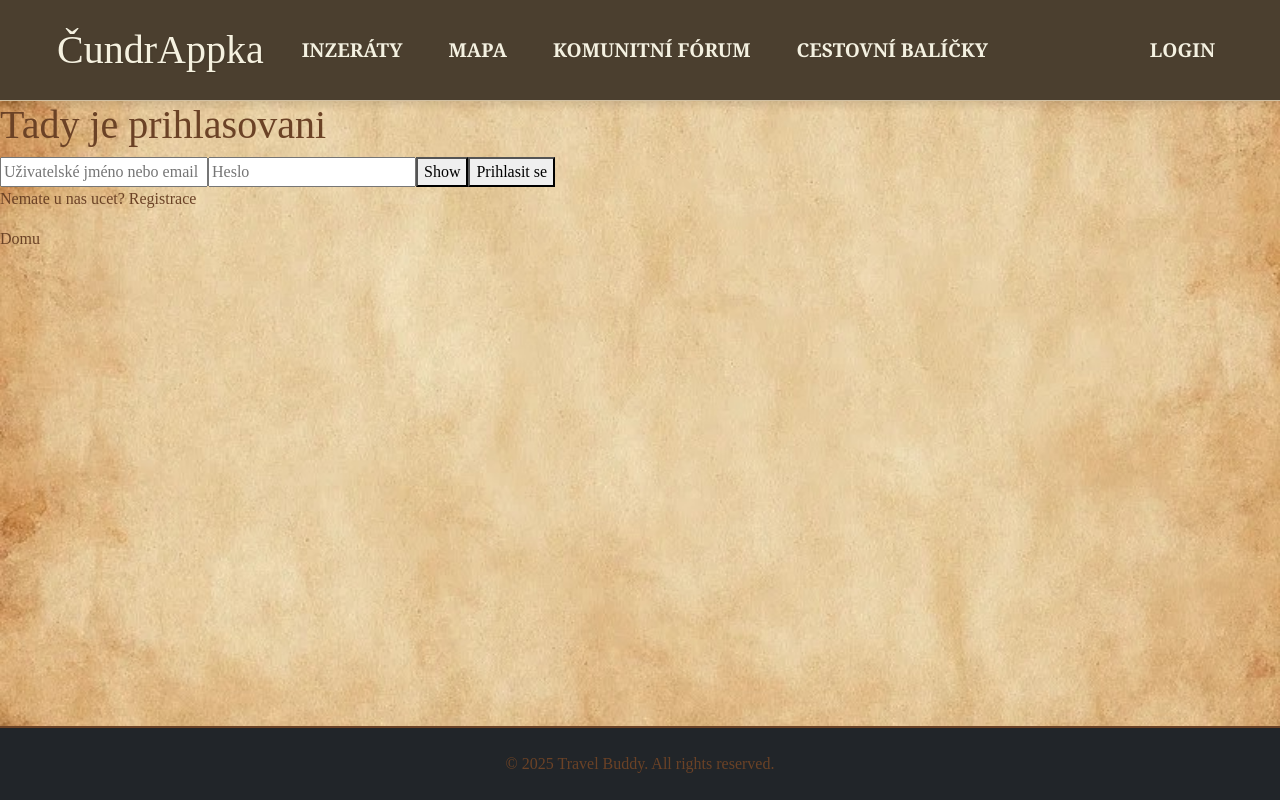
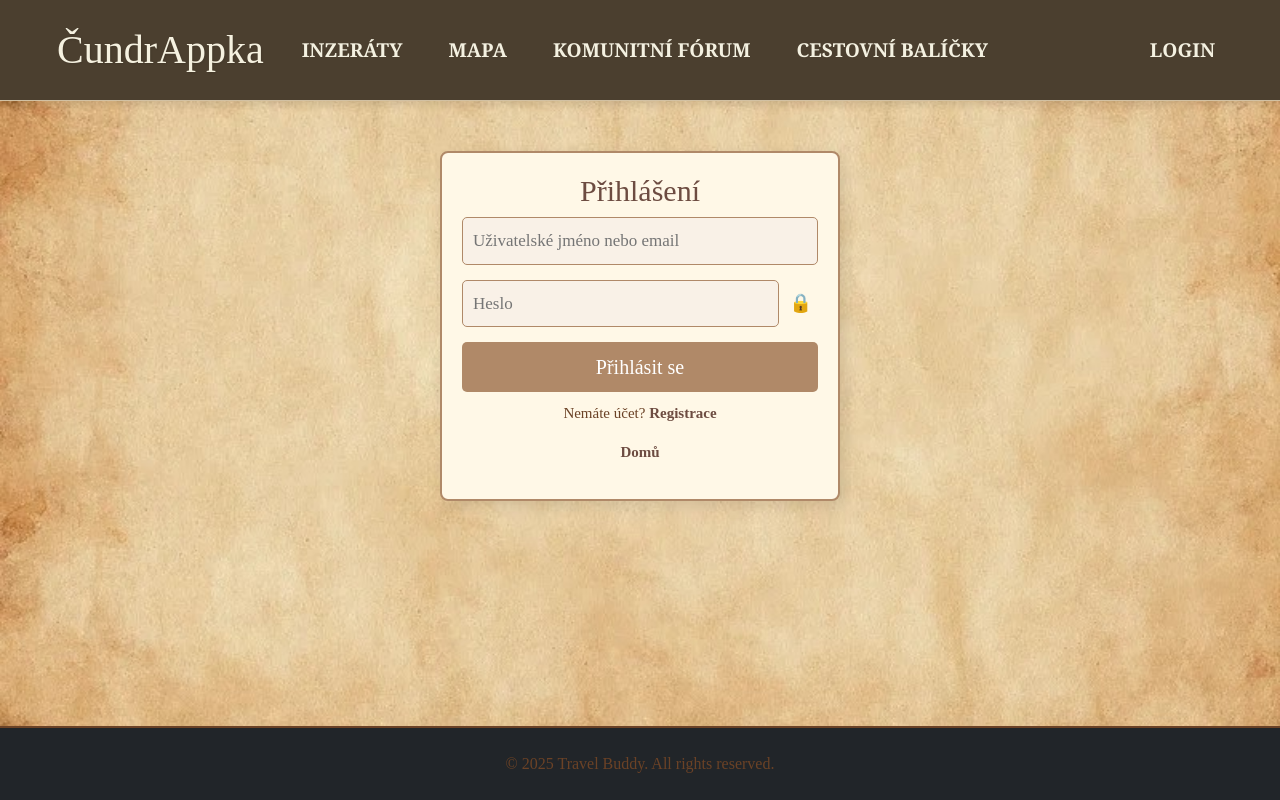
Before and after one commit to gyarab/2024-4e-Javurkova-CundrAppka, a React (Create React App) app in the folder client/: page /prihlaseni in a window 1280 px wide. Built offline with nearby package versions, Linux system fonts and the light colour scheme; no server answers.

Commit message:
login/register frontend done

```diff
--- a/client/src/pages/users/LoginUserPage.tsx
+++ b/client/src/pages/users/LoginUserPage.tsx
@@ -1,66 +1,75 @@
-import React, { useState } from 'react'
-import { useNavigate } from 'react-router-dom'
-import useLoginUser from 'hooks/users/useLoginUser'
-import LoadingCircle from 'components/LoadingCircle'
+import React, { useState } from 'react';
+import { useNavigate } from 'react-router-dom';
+import useLoginUser from 'hooks/users/useLoginUser';
+import LoadingCircle from 'components/LoadingCircle';
+import 'styles/Auth.css';
 
 function LoginUserPage() {
-  const [userInfo, setUserInfo] = useState('')
-  const [password, setPassword] = useState('')
+  const [userInfo, setUserInfo] = useState('');
+  const [password, setPassword] = useState('');
   const [showPassword, setShowPassword] = useState(false);
 
-  const { loginUser } = useLoginUser()
-  const navigate = useNavigate()
+  const { loginUser } = useLoginUser();
+  const navigate = useNavigate();
 
   const handleSubmit = async (e: React.FormEvent) => {
-        e.preventDefault()
-        const { success, message } = await loginUser(userInfo, password)
+    e.preventDefault();
+    const { success, message } = await loginUser(userInfo, password);
 
     if (success) {
-          navigate('/')
+      navigate('/');
       window.location.reload();
     } else {
-          alert(message)
-          setPassword('')
+      alert(message);
+      setPassword('');
     }
-    }
+  };
 
   const toggleVisibility = () => {
     setShowPassword(!showPassword);
-    }
+  };
 
   return (
-    <div>
-      <h1>Tady je prihlasovani</h1>
-      <form onSubmit={handleSubmit}>
+    <div className="auth-container">
+      <h1 className="auth-title">Přihlášení</h1>
+      <form className="auth-form" onSubmit={handleSubmit}>
         <input
+          className="auth-input"
           type="text"
           value={userInfo}
           onChange={(e) => setUserInfo(e.target.value)}
           required
-                placeholder='Uživatelské jméno nebo email'
+          placeholder="Uživatelské jméno nebo email"
         />
+        <div className="password-container">
           <input
-                id='password'
-                type={showPassword ? "text" : "password"}
+            className="auth-input"
+            id="password"
+            type={showPassword ? 'text' : 'password'}
             value={password}
             onChange={(e) => setPassword(e.target.value)}
             required
-                placeholder='Heslo'
+            placeholder="Heslo"
           />
           <button
             type="button"
             onClick={toggleVisibility}
+            className="toggle-password"
             aria-label="Toggle password visibility"
           >
-                {showPassword ? "Hide" : "Show"}
+            {showPassword ? '👁️' : '🔒'}
           </button>
-
-        <button type="submit">Prihlasit se</button>
+        </div>
+        <button className="auth-button" type="submit">Přihlásit se</button>
       </form>
-      <p>Nemate u nas ucet? <a href="/registrace">Registrace</a></p>
-      <p><a href="/">Domu</a></p>
+      <p className="auth-footer">
+        Nemáte účet? <a href="/registrace" className="auth-link">Registrace</a>
+      </p>
+      <p className="auth-footer">
+        <a href="/" className="auth-link">Domů</a>
+      </p>
     </div>
-  )
+  );
 }
 
-export default LoginUserPage
+export default LoginUserPage;
--- a/client/src/pages/users/RegisterUserPage.tsx
+++ b/client/src/pages/users/RegisterUserPage.tsx
@@ -1,105 +1,70 @@
-import React, { useState } from 'react'
-import { useNavigate } from 'react-router-dom'
-import useRegisterUser from 'hooks/users/useRegisterUser'
-import User from 'models/user'
+import React, { useState } from 'react';
+import { useNavigate } from 'react-router-dom';
+import useRegisterUser from 'hooks/users/useRegisterUser';
+import User from 'models/user';
+import 'styles/Auth.css';
 
 function RegisterUserPage() {
-  const [username, setUsername] = useState('')
-  const [firstName, setFirstName] = useState('')
-  const [middleName, setMiddleName] = useState('')
-  const [lastName, setLastName] = useState('')
-  const [email, setEmail] = useState('')
-  const [birthday, setBirthday] = useState(new Date())
-  const [password, setPassword] = useState('')
-
+  const [username, setUsername] = useState('');
+  const [firstName, setFirstName] = useState('');
+  const [middleName, setMiddleName] = useState('');
+  const [lastName, setLastName] = useState('');
+  const [email, setEmail] = useState('');
+  const [birthday, setBirthday] = useState('');
+  const [password, setPassword] = useState('');
   const [showPassword, setShowPassword] = useState(false);
 
-  const { registerUser } = useRegisterUser()
-  const navigate = useNavigate()
+  const { registerUser } = useRegisterUser();
+  const navigate = useNavigate();
 
   const handleSubmit = async (e: React.FormEvent) => {
-      e.preventDefault()
+    e.preventDefault();
 
-      const newUser: User = {
-        username: username,
-        first_name: firstName,
-        middle_name: middleName,
-        last_name: lastName,
-        birthday: birthday,
-        email: email,
-        password: password
-      }
-      const { success, message } = await registerUser(newUser)
+    const newUser: User = {
+      username,
+      first_name: firstName,
+      middle_name: middleName,
+      last_name: lastName,
+      birthday: new Date(birthday),
+      email,
+      password,
+    };
 
-      if (success) {
-        navigate('/prihlaseni')
-      } else {
-        alert(message)
-      }
-  }
+    const { success, message } = await registerUser(newUser);
+    if (success) {
+      navigate('/prihlaseni');
+    } else {
+      alert(message);
+    }
+  };
 
-    const toggleVisibility = () => {
-      setShowPassword(!showPassword);
-    }
+  const toggleVisibility = () => {
+    setShowPassword(!showPassword);
+  };
 
   return (
-    <div>
-      <h1>Registrace</h1>
-      <form onSubmit={handleSubmit}>
-        <input
-                type="text"
-                onChange={(e) => setUsername(e.target.value)}
-                required
-                placeholder='Uživatelské jméno'
-        />
-        <input
-                type="text"
-                onChange={(e) => setFirstName(e.target.value)}
-                required
-                placeholder='Krestni jmeno'
-        />
-        <input
-                type="text"
-                onChange={(e) => setMiddleName(e.target.value)}
-                placeholder='Druhe jmeno'
-        />
-        <input
-                type="text"
-                onChange={(e) => setLastName(e.target.value)}
-                placeholder='Prijmeni'
-        />
-        <input
-                type="email"
-                onChange={(e) => setEmail(e.target.value)}
-                required
-                placeholder='Email'
-        />
-        <input
-                type="date"
-                onChange={(e) => setBirthday(new Date(e.target.value))}
-                required
-                placeholder='Datum narozeni'
-        />
-        <input
-                id='password'
-                type={showPassword ? "text" : "password"}
-                onChange={(e) => setPassword(e.target.value)}
-                required
-                placeholder='Heslo'
-            />
-        <button
-                type="button"
-                onClick={toggleVisibility}
-                aria-label="Toggle password visibility"
-            >
-                {showPassword ? "Hide" : "Show"}
-            </button>
-
-        <button type="submit">Vytvorit Ucet</button>
+    <div className="auth-container">
+      <h1 className="auth-title">Registrace</h1>
+      <form className="auth-form" onSubmit={handleSubmit}>
+        <input className="auth-input" type="text" onChange={(e) => setUsername(e.target.value)} required placeholder="Uživatelské jméno" />
+        <input className="auth-input" type="text" onChange={(e) => setFirstName(e.target.value)} required placeholder="Křestní jméno" />
+        <input className="auth-input" type="text" onChange={(e) => setMiddleName(e.target.value)} placeholder="Druhé jméno" />
+        <input className="auth-input" type="text" onChange={(e) => setLastName(e.target.value)} placeholder="Příjmení" />
+        <input className="auth-input" type="email" onChange={(e) => setEmail(e.target.value)} required placeholder="Email" />
+        <input className="auth-input" type="date" onChange={(e) => setBirthday(e.target.value)} required placeholder="Datum narození" />
+        <div className="password-container">
+          <input className="auth-input" type={showPassword ? 'text' : 'password'} onChange={(e) => setPassword(e.target.value)} required placeholder="Heslo" />
+          <button type="button" onClick={toggleVisibility} className="toggle-password" aria-label="Toggle password visibility">
+            {showPassword ? '👁️' : '🔒'}
+          </button>
+        </div>
+        <button className="auth-button" type="submit">Vytvořit účet</button>
       </form>
-      <p><a href='/'>Domu</a></p>
+      <p className="auth-footer">
+        <a href="/" className="auth-link">Domů</a>
+      </p>
     </div>
-  )
+  );
 }
 
-export default RegisterUserPage
+export default RegisterUserPage;
--- /dev/null
+++ b/client/src/styles/Auth.css
@@ -0,0 +1,72 @@
+.auth-container {
+    width: 400px;
+    margin: 50px auto;
+    padding: 20px;
+    background-color: #fff8e7;
+    border: 2px solid #b08968;
+    border-radius: 8px;
+    box-shadow: 5px 5px 15px rgba(0, 0, 0, 0.1);
+    text-align: center;
+  }
+
+  .auth-title {
+    font-size: 30px;
+    color: #6d4c41;
+  }
+
+  .auth-form {
+    display: flex;
+    flex-direction: column;
+    gap: 15px;
+  }
+
+  .auth-input {
+    width: 100%;
+    padding: 10px;
+    border: 1px solid #b08968;
+    border-radius: 5px;
+    font-size: 17px;
+    background-color: #f9f1e7;
+  }
+
+  .password-container {
+    display: flex;
+    align-items: center;
+  }
+
+  .toggle-password {
+    background: none;
+    border: none;
+    cursor: pointer;
+    font-size: 18px;
+    margin-left: 5px;
+  }
+
+  .auth-button {
+    background-color: #b08968;
+    color: white;
+    padding: 10px;
+    border: none;
+    border-radius: 5px;
+    cursor: pointer;
+    font-size: 20px;
+  }
+
+  .auth-button:hover {
+    background-color: #8c6246;
+  }
+
+  .auth-footer {
+    margin-top: 10px;
+    font-size: 15px;
+  }
+
+  .auth-link {
+    color: #6d4c41;
+    text-decoration: none;
+    font-weight: bold;
+  }
+
+  .auth-link:hover {
+    text-decoration: underline;
+  }
```
Lines whose indentation alone changed are shown as unchanged.
